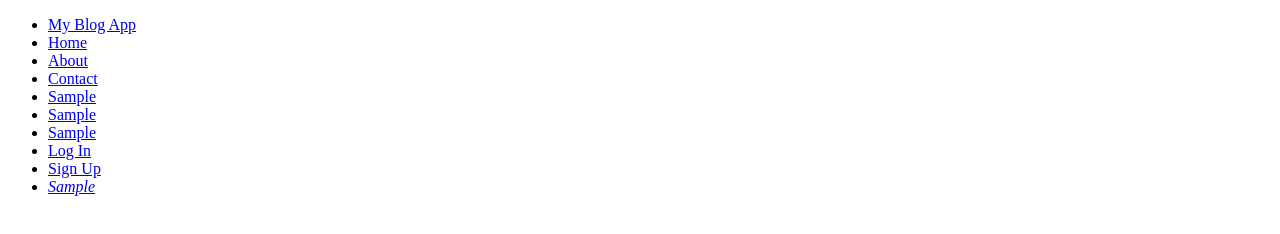
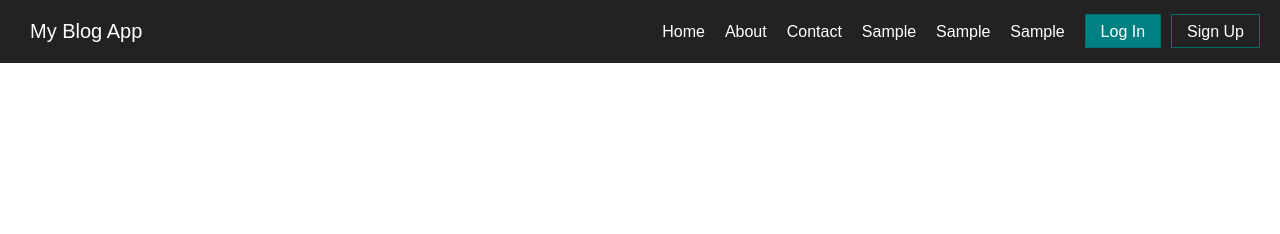
Before and after one commit to Pedestal19/Sample_Blog, a plain HTML site: page index.html in a window 1280 px wide. Drawn offline with Linux system fonts and the light colour scheme; files that its build step writes are made by us from their sources.

Commit message:
styling for nav bar complete

```diff
--- a/css/home_nav_bar.css
+++ b/css/home_nav_bar.css
@@ -44,3 +44,104 @@ a:hover {
 .button.secondary {
     border-bottom: 1px #444 solid;
 }
+
+
+/* View for mobile */
+
+.menu{
+    display: flex;
+    flex-direction: column;
+    flex-wrap: wrap;
+    justify-content: space-between;
+    align-items: center;
+}
+
+.toggle {
+    order: 1;
+}
+
+.item.button {
+    order: 2;
+}
+
+.item {
+    width: 100%;
+    text-align: center;
+    order: 3;
+    display: none;
+}
+
+.item.active {
+    display: block;
+}
+
+/* Tablet Menu */
+
+@media all and (min-width: 600px){
+    .menu {
+        flex-direction: row;
+        justify-content: center;
+    }
+    .logo {
+        flex: 1;
+    }
+    .toggle {
+        flex: 1;
+        text-align: right;
+    }
+    .item.button {
+        width: auto;
+        order: 1;
+        display: block;
+    }
+    .toggle {
+        order: 2;
+    }
+    .button.secondary {
+        border: 0;
+    }
+    .button a {
+        padding: 7.5px 15px;
+        background: teal;
+        border: 1px #006d6d solid;
+    }
+    .button.secondary a {
+        background: transparent;
+    }
+    .button a:hover {
+        text-decoration: none;
+    }
+    .button:not(.secondary) a:hover {
+        background: #006d6d;
+        border-color: #005959;
+    }
+    .button.secondary a:hover {
+        color: #ddd;
+    }
+}
+
+/* Desktop menu */
+@media all and (min-width: 900px) {
+    .item {
+        display: block;
+        width: auto;
+    }
+    .toggle {
+        display: none;
+    }
+    .logo {
+        order: 0;
+    }
+    .item {
+        order: 1;
+    }
+    .button {
+        order: 2;
+    }
+    .menu li {
+        padding: 15px 10px;
+    }
+    .menu li.button {
+        padding-right: 0;
+    }
+}
--- a/css/main.css
+++ b/css/main.css
@@ -0,0 +1 @@
+@import url("home_nav_bar.css");
--- a/index.html
+++ b/index.html
@@ -8,7 +8,7 @@
       name="viewport"
     />
 
-    <link rel="stylesheet" href="main.css">
+    <link rel="stylesheet" text="text/css" href="css/main.css">
 
   </head>
 
```
